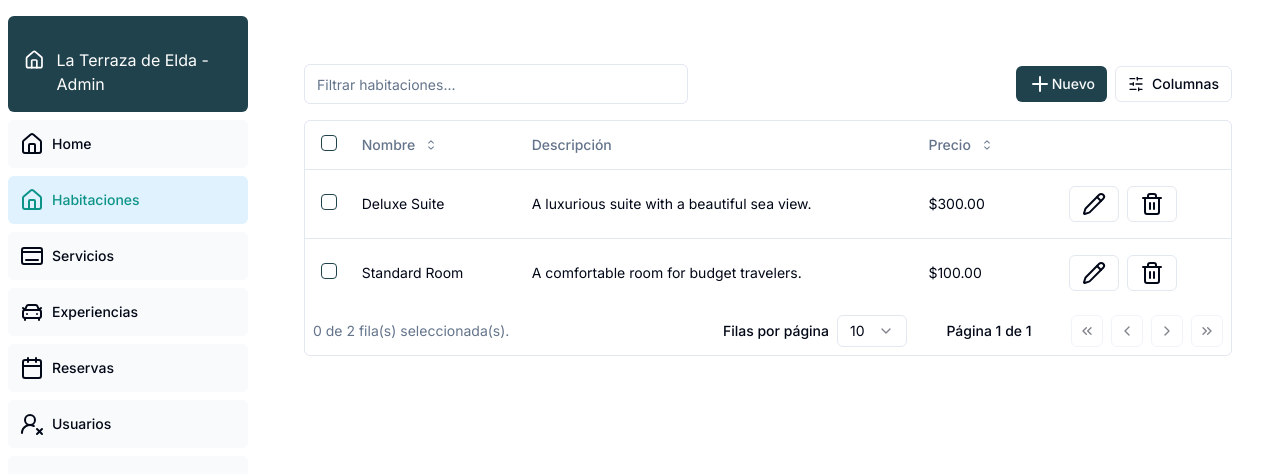
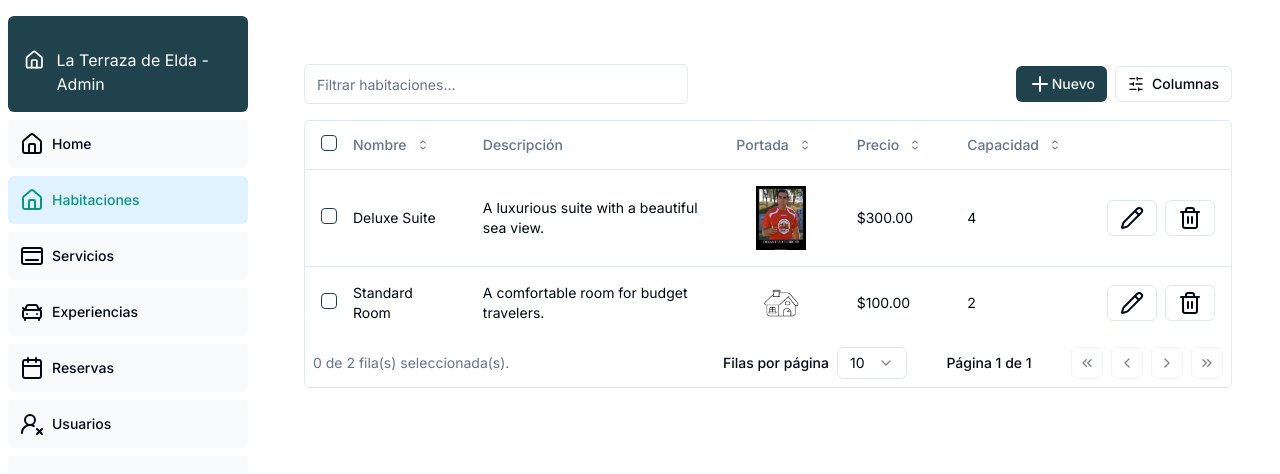
Before and after one commit to ar1amrc/la-terraza-de-elda, a Next.js app: page /admin/rooms in a window 1280 px wide. Shown: the top 474 px of the page. Built offline with nearby package versions, Linux system fonts and the light colour scheme.

Commit message:
editar y mejorando tabla

```diff
--- a/app/admin/rooms/[id]/edit/page.tsx
+++ b/app/admin/rooms/[id]/edit/page.tsx
@@ -1,7 +1,7 @@
-import { getServicesById } from "@/lib/data";
+import { getRoomsById, getServicesSelect } from "@/lib/data";
 import { notFound } from "next/navigation";
-import Form from "@/components/admin/service-form";
 import BreadcumbAdmin from "@/components/admin/breadcumb-admin";
+import Form from "@/components/admin/room-form";
 
 const links = [
   {
@@ -9,24 +9,36 @@ const links = [
     href: "/admin",
   },
   {
-    label: "Servicios",
-    href: "/admin/services",
+    label: "Habitaciones",
+    href: "/admin/rooms",
   },
 ];
-
 export default async function Page({ params }: { params: { id: string } }) {
   const id = params.id;
 
-  const service = await getServicesById(id)
+  const services = await getServicesSelect();
+  const rooms = await getRoomsById(id);
 
-  if (!service) {
-    //todo: cambiar condicion
+
+  if (!rooms) {
     notFound();
   }
 
-  return <main>
-    <BreadcumbAdmin links={links} page="Editar Servicio"/>
+  const ps = Array.from(rooms.primaryServices, (service) => {
+    return { label: service.name, value: service.id.toString() };
+  });
 
-      <Form  service={service}/>
-  </main>;
+
+  const es =  rooms.extraServices ? Array.from(rooms.extraServices, (service) => {
+    return { label: service.name, value: service.id.toString() };
+  }) : [];
+
+
+  return (
+    <main>
+      <BreadcumbAdmin links={links} page="Editar Habitación" />
+
+      <Form services={services} room={rooms} ps={ps} es={es} />
+    </main>
+  );
 }
--- a/app/admin/rooms/columns.tsx
+++ b/app/admin/rooms/columns.tsx
@@ -16,6 +16,7 @@ import { deleteRoom } from "@/lib/actions/room-actions";
 import { Room } from "@/lib/definitions";
 import { ColumnDef } from "@tanstack/react-table";
 import { MoreHorizontal, PencilIcon } from "lucide-react";
+import Image from "next/image";
 import Link from "next/link";
 
 export const columns: ColumnDef<Room>[] = [
@@ -56,6 +57,24 @@ export const columns: ColumnDef<Room>[] = [
     ),
   },
   {
+    id: "portada",
+    accessorKey: "thumbnail",
+    header: ({ column }) => (
+      <DataTableColumnHeader column={column} title="Portada" />
+    ),
+    cell: ({ row }) => {
+      const thumbnail: string = row.getValue("portada");
+
+      const src = thumbnail ? `/images/room/${row.original.id}/${thumbnail}` : '/images/casa.jpg';
+
+      return (
+        <div className="flex items-center justify-center">
+          <Image src={src} alt={thumbnail ?? row.original.name} width={50} height={50} className="object-cover" />
+        </div>
+      );
+    },
+  },
+  {
     id: "precio",
     accessorKey: "price",
     header: ({ column }) => (
@@ -69,10 +88,17 @@ export const columns: ColumnDef<Room>[] = [
             style: "currency",
             currency: "USD",
           }).format(amount)
-        : "Servicio incluido";
+        : "Gratis";
 
       return <div>{formatted}</div>;
     },
+  },
+  {
+    id: "capacidad",
+    accessorKey: "capacity",
+    header: ({ column }) => (
+      <DataTableColumnHeader column={column} title="Capacidad" />
+    ),
   },
   {
     id: "actions",
@@ -104,8 +130,16 @@ export const columns: ColumnDef<Room>[] = [
                     Editar servicio
                   </Link>
                 </DropdownMenuItem>
-                <DropdownMenuItem onSelect={(e)=>{e.preventDefault()}}>
-                  <DeleteDialog action={deleteRoom} id={room.id} fromMenu={true}/>
+                <DropdownMenuItem
+                  onSelect={(e) => {
+                    e.preventDefault();
+                  }}
+                >
+                  <DeleteDialog
+                    action={deleteRoom}
+                    id={room.id}
+                    fromMenu={true}
+                  />
                 </DropdownMenuItem>
               </DropdownMenuContent>
             </DropdownMenu>
--- a/components/admin/room-form.tsx
+++ b/components/admin/room-form.tsx
@@ -20,15 +20,19 @@ const OPTIONS: Option[] = [
 export default function Form({
   services,
   room,
+  ps = [],
+  es = []
 }: {
   services: Option[];
   room?: Room;
+  ps?: Option[];
+  es?: Option[];
 }) {
   const initialState = { errors: {} };
 
   const functionToCall = room ? updateRoom.bind(null, room.id) : createRoom;
-  const [primary, setPrimary] = useState<Option[]>([]);
-  const [extra, setExtra] = useState<Option[]>([]);
+  const [primary, setPrimary] = useState<Option[]>(ps);
+  const [extra, setExtra] = useState<Option[]>(es);
 
   const [state, dispatch] = useFormState<State | undefined, FormData>(
     functionToCall,
--- a/lib/mocks.ts
+++ b/lib/mocks.ts
@@ -5,9 +5,10 @@ export const Rooms: Room[] = [
     id: 1,
     name: "Deluxe Suite",
     description: "A luxurious suite with a beautiful sea view.",
-    image: ["deluxe_suite_1.jpg", "deluxe_suite_2.jpg"],
+    images: ["deluxe_suite_1.jpg", "deluxe_suite_2.jpg"],
     price: 300,
     capacity: 4,
+    thumbnail: 'dp.jpg',
     primaryServices: [
       {
         id: 1,
@@ -22,7 +23,7 @@ export const Rooms: Room[] = [
         icon: 'egg-fried'
       },
     ],
-    secondaryServices: [
+    extraServices: [
       {
         id: 3,
         name: "Airport Shuttle",
@@ -42,7 +43,7 @@ export const Rooms: Room[] = [
     id: 2,
     name: "Standard Room",
     description: "A comfortable room for budget travelers.",
-    image: ["standard_room_1.jpg"],
+    images: ["standard_room_1.jpg"],
     price: 100,
     capacity: 2,
     primaryServices: [
--- a/lib/utils.ts
+++ b/lib/utils.ts
@@ -15,6 +15,7 @@ export function lt(lang: string, text: string) {
 }
 
 export function objectType(obj : any) : string{
+  if(obj.name && obj.description && obj.images && obj.capacity && obj.primaryServices) return 'room'
   if(obj.name && obj.description && obj.images) return 'experience'
   return 'object'
 }
```
Also changed, not shown: public/images/casa.jpg (added), public/images/room/1/dp.jpg (added).
